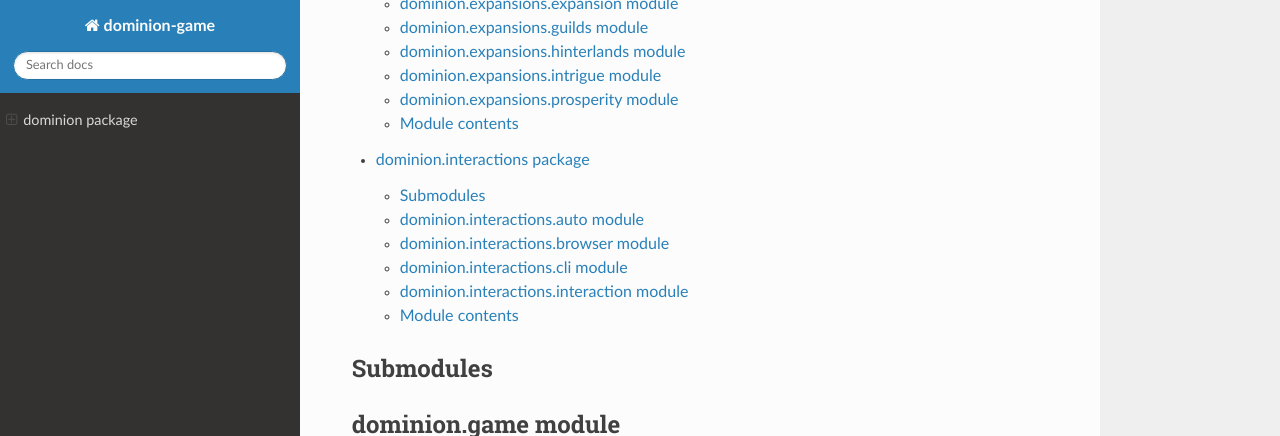
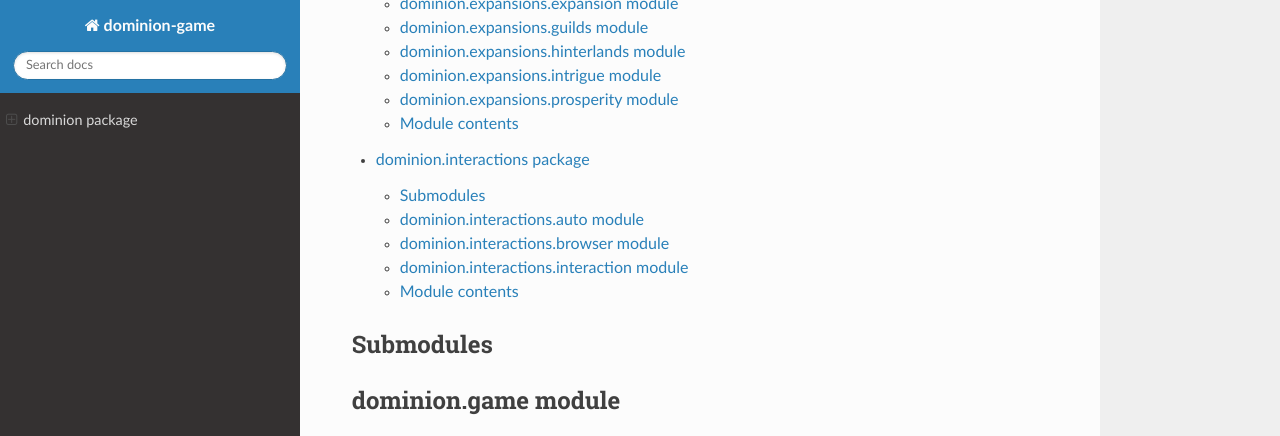
Before and after one commit to eshapiro42/dominion-game, a Sphinx documentation site: the page built from docs/source/dominion.rst, in a window 1280 px wide and 900 px high, scrolled down 1256 px, cut to the strip 0-436 px from the top of the window. Built offline with Sphinx 7.4.7 and the Read the Docs theme 2.0.0, drawn with Linux system fonts in a browser that asks for light colours.

Commit message:
Update .rst files

```diff
--- a/docs/source/dominion.interactions.rst
+++ b/docs/source/dominion.interactions.rst
@@ -20,14 +20,6 @@ dominion.interactions.browser module
    :undoc-members:
    :show-inheritance:
 
-dominion.interactions.cli module
---------------------------------
-
-.. automodule:: dominion.interactions.cli
-   :members:
-   :undoc-members:
-   :show-inheritance:
-
 dominion.interactions.interaction module
 ----------------------------------------
 
```
